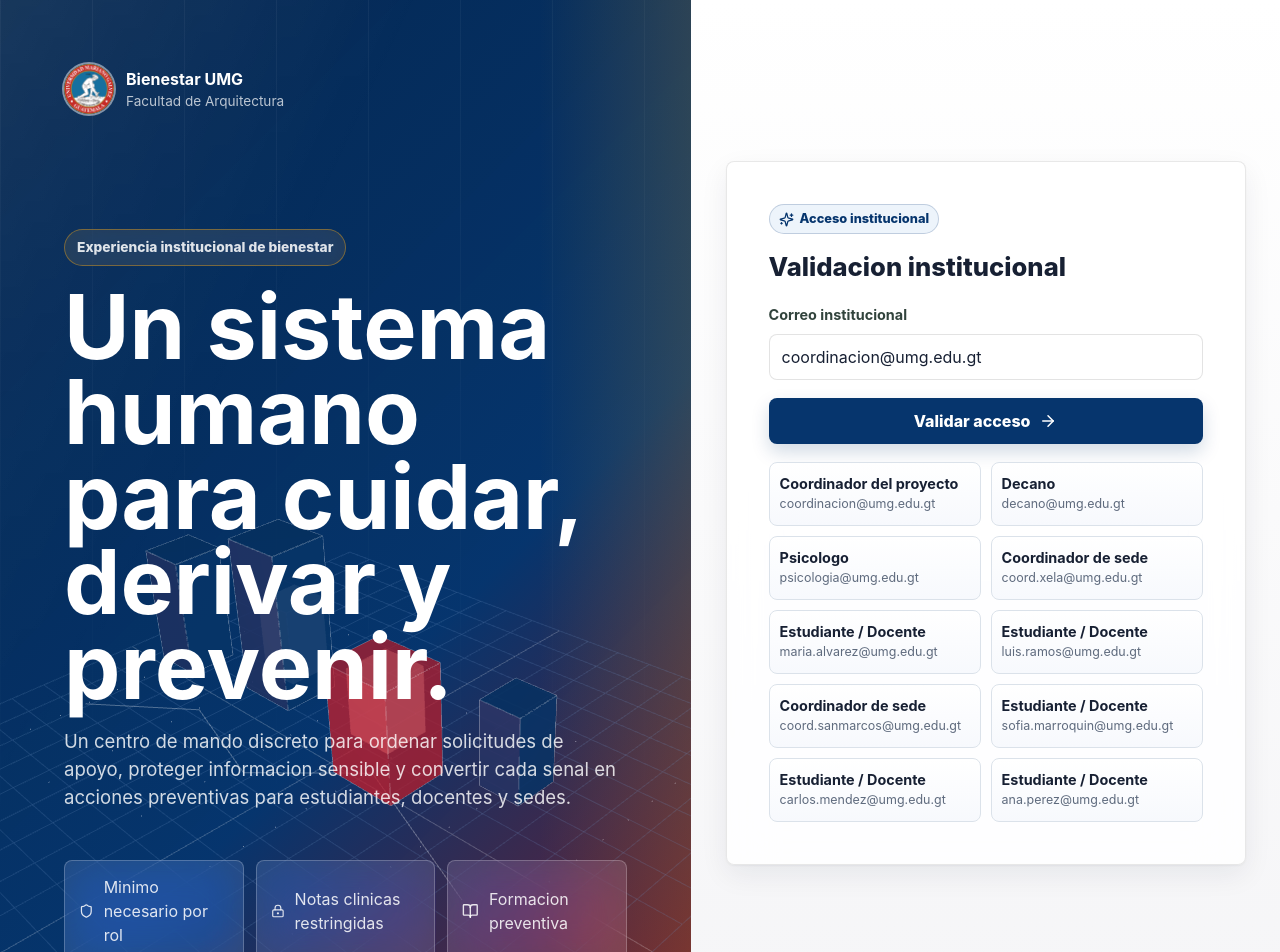
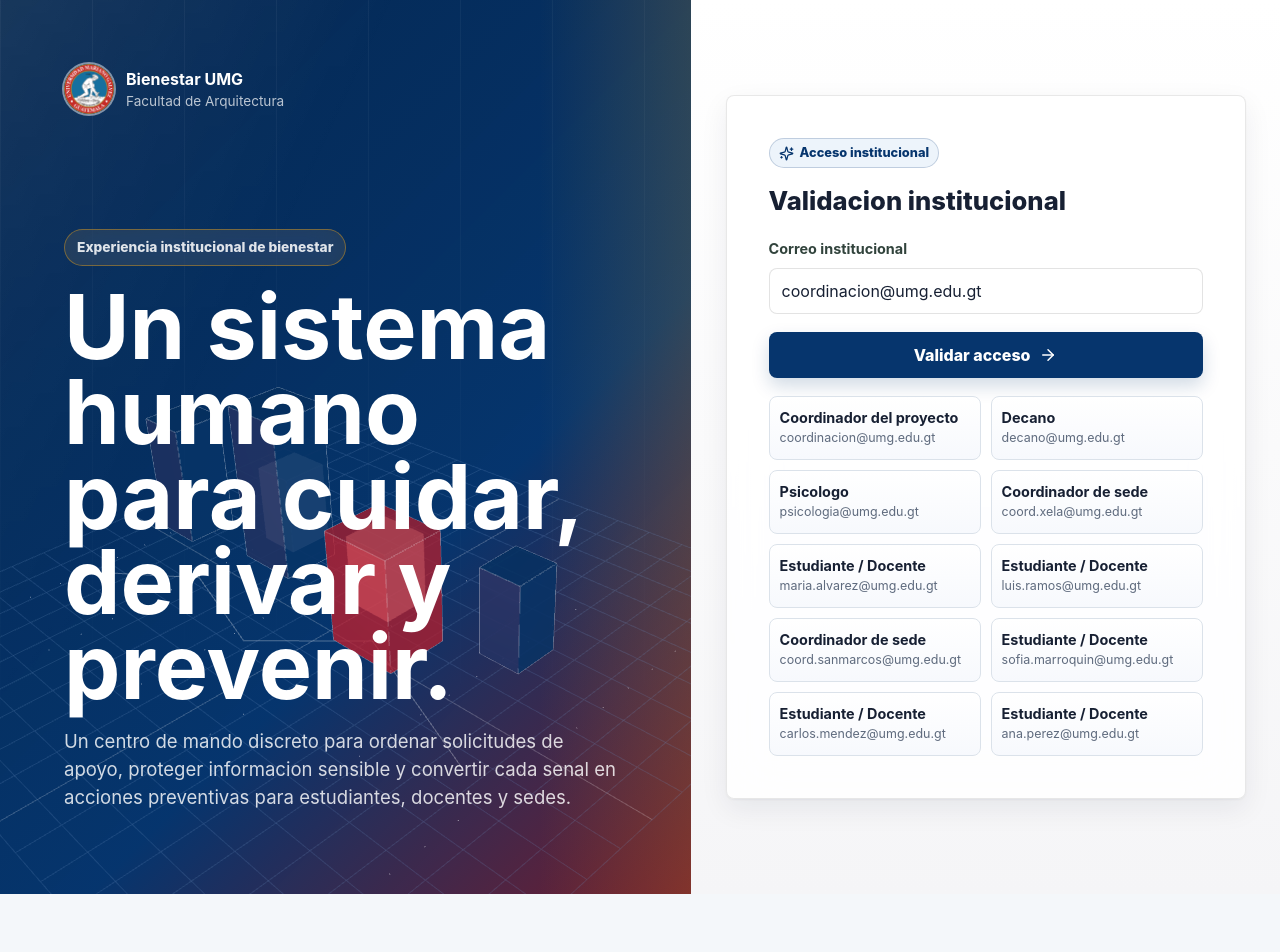
Before and after one commit to juanreyesr/Bienestarqui, a Next.js app: page / in a window 1280 px wide. Shown: the top 952 px of the page. After the commit the page ends 894 px from the top, so only its background shows below. Built offline with nearby package versions, Linux system fonts and the light colour scheme.

Commit message:
Simplify institutional landing page

```diff
--- a/app/page.tsx
+++ b/app/page.tsx
@@ -284,11 +284,6 @@ function LoginPage({ users, onLogin }: { users: DemoUser[]; onLogin: (user: Demo
             Un centro de mando discreto para ordenar solicitudes de apoyo, proteger informacion sensible
             y convertir cada senal en acciones preventivas para estudiantes, docentes y sedes.
           </p>
-        </div>
-        <div className="privacy-strip" aria-label="Principios de seguridad">
-          <div className="privacy-item"><Shield size={22} aria-hidden="true" /> Minimo necesario por rol</div>
-          <div className="privacy-item"><LockKeyhole size={22} aria-hidden="true" /> Notas clinicas restringidas</div>
-          <div className="privacy-item"><BookOpen size={22} aria-hidden="true" /> Formacion preventiva</div>
         </div>
       </section>
 
```
